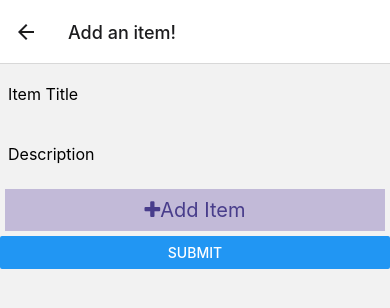
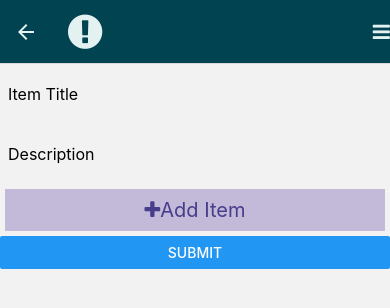
Before and after one commit to ETS-ReactNative5/CurbAlert, a React Native app: screen / in a window 390 px wide. Both pictures are taken after a click on the button "ADD AN ITEM". Shown: the top 308 px of the page. Built offline with nearby package versions, Linux system fonts and the light colour scheme.

Commit message:
WIP: set React Navigation headers

```diff
--- a/components/App.js
+++ b/components/App.js
@@ -12,6 +12,7 @@ import {
   SafeAreaView,
 } from 'react-native';
 import 'react-native-get-random-values';
+import Icon from 'react-native-vector-icons/dist/FontAwesome';
 import Header from './Header';
 import ListItem from './ListItem';
 import AddItem from './AddItem';
@@ -19,11 +20,17 @@ import {v4 as uuid} from 'uuid';
 import ItemDetail from './ItemDetail';
 import SignIn from './SignIn';
 import SignUp from './SignUp';
+// import logo from './../logo';
 
 const Stack = createNativeStackNavigator();
 
 const App = () => {
-  // I DON'T THINK I NEED THESE FUNCTIONS ANY MORE... BUT MAYBE I DO TO PASS IN PROPS?
+  function LogoTitle() {
+    return <Icon name="exclamation-circle" size={40} color="#E4F1F1" />;
+    // Need to get the logo import to work for this:
+    // return <Image style={{width: 50, height: 50}} source={logo} />;
+  }
+
   // function Header() {
   //   return (
   //     <View style={styles.container}>
@@ -160,12 +167,41 @@ const App = () => {
 
   return (
     <NavigationContainer>
-      <Stack.Navigator initialRouteName="ItemList">
+      <Stack.Navigator
+        initialRouteName="ItemList"
+        screenOptions={{
+          headerStyle: {
+            backgroundColor: '#014351',
+          },
+          headerTintColor: '#E4F1F1',
+          headerTitleStyle: {
+            fontWeight: 'bold',
+          },
+        }}>
         {/* <Stack.Screen name="Header" component={Header} /> */}
         <Stack.Screen
           name="AddItem"
           component={ItemForm}
-          options={{title: 'Add an item!'}}
+          options={{
+            headerTitle: props => <LogoTitle {...props} />,
+            headerRight: () => (
+              <Icon
+                name="bars"
+                size={20}
+                onPress={() => alert('This is a button!')}
+                title="Info"
+                color="#E4F1F1"
+              />
+            ),
+            // title: 'Add an item!',
+            // headerStyle: {
+            //   backgroundColor: '#f4511e',
+            // },
+            // headerTintColor: '#fff',
+            // headerTitleStyle: {
+            //   fontWeight: 'bold',
+            // },
+          }}
         />
         {/* PASSING IN PROPS THIS WAY NOT WORKING
         {props => <ItemForm {...props} calculateDistance={calculateDistance} addItem={addItem} />} */}
```
Also changed, not shown: 1 other file (tests, documents, lock files or other folders).
